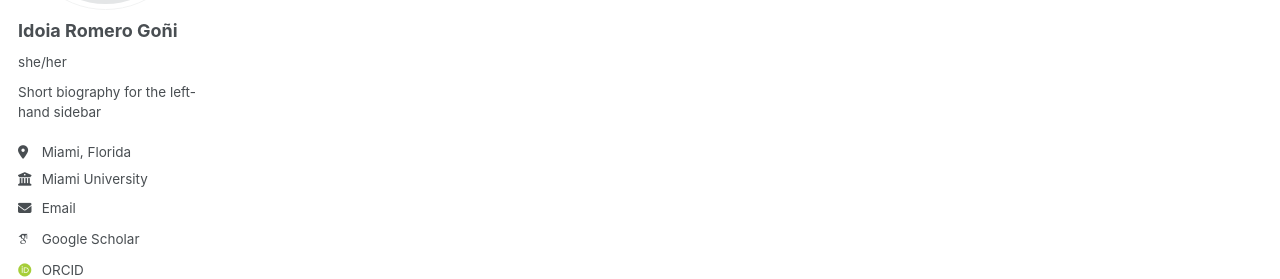
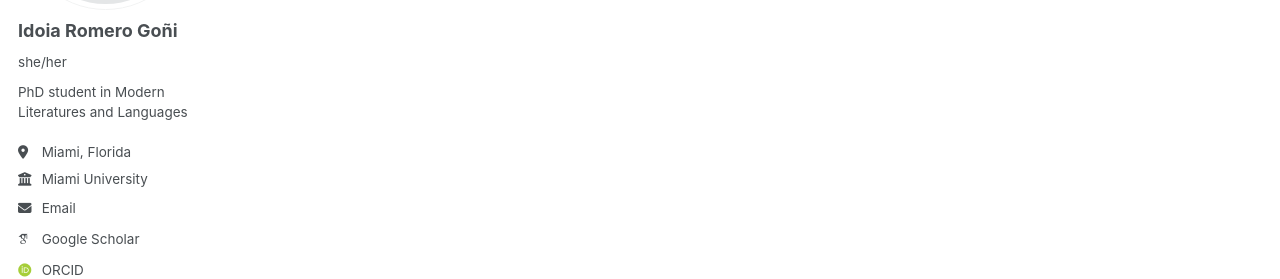
Before and after one commit to idoiaromerogo/idoiaromerogo.github.io, a Jekyll site: the page built from _pages/about.md, in a window 1280 px wide. Shown: the part 266-545 px from the top of the page. Built offline with Jekyll 4.4.1, drawn with Linux system fonts in a browser that asks for light colours; some web fonts are replaced; a script bundle is joined from its source files by our own code; library files that are not in the unit come from our copies.

Commit message:
Update biography in config file

```diff
--- a/_config.yml
+++ b/_config.yml
@@ -26,7 +26,7 @@ author:
   avatar           : "profile.png"
   name             : Idoia Romero Goñi
   pronouns         : "she/her"
-  bio              : "Short biography for the left-hand sidebar"
+  bio              : "PhD student in Modern Literatures and Languages"
   location         : "Miami, Florida"
   employer         : "Miami University"
   uri              : # URL
```
